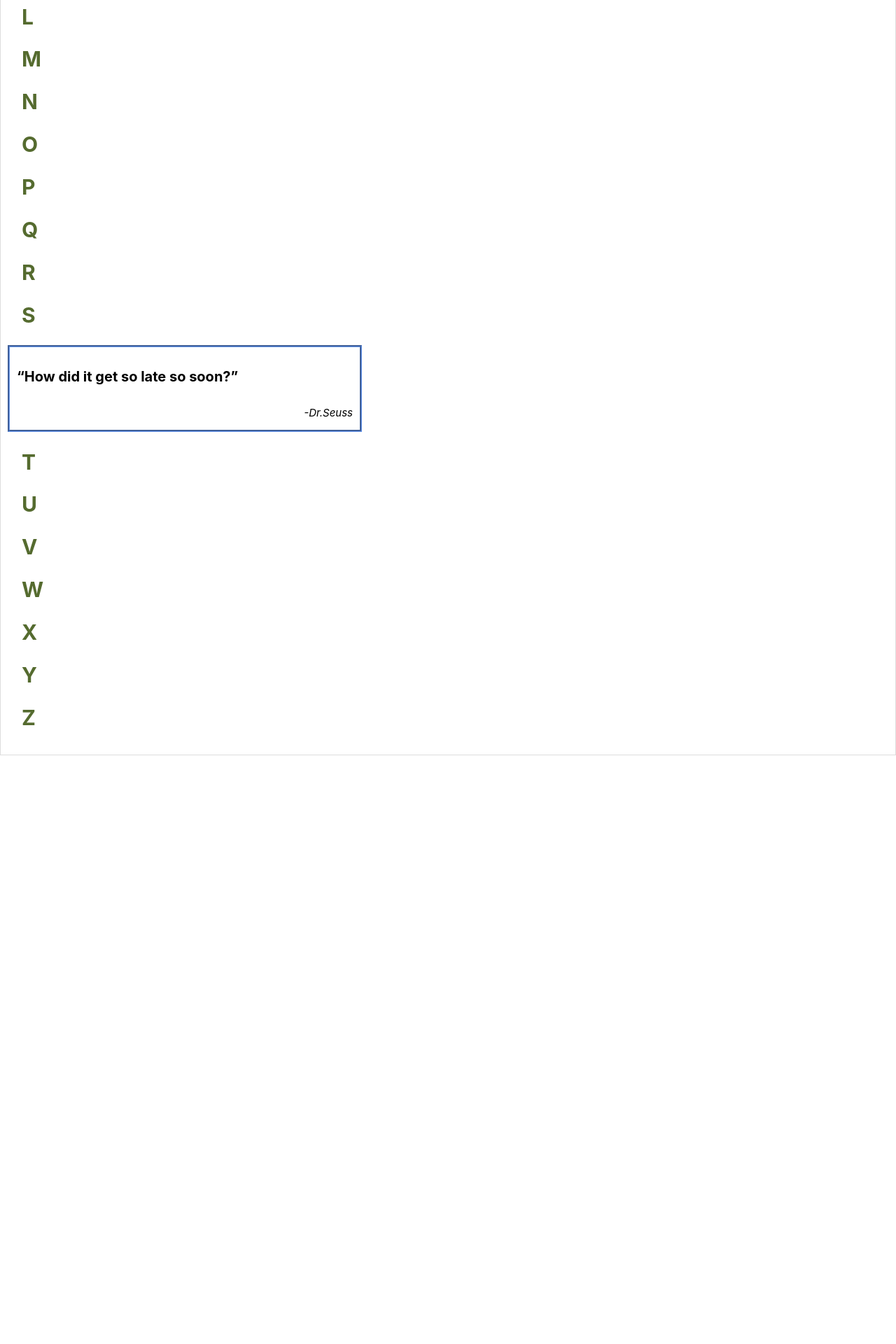
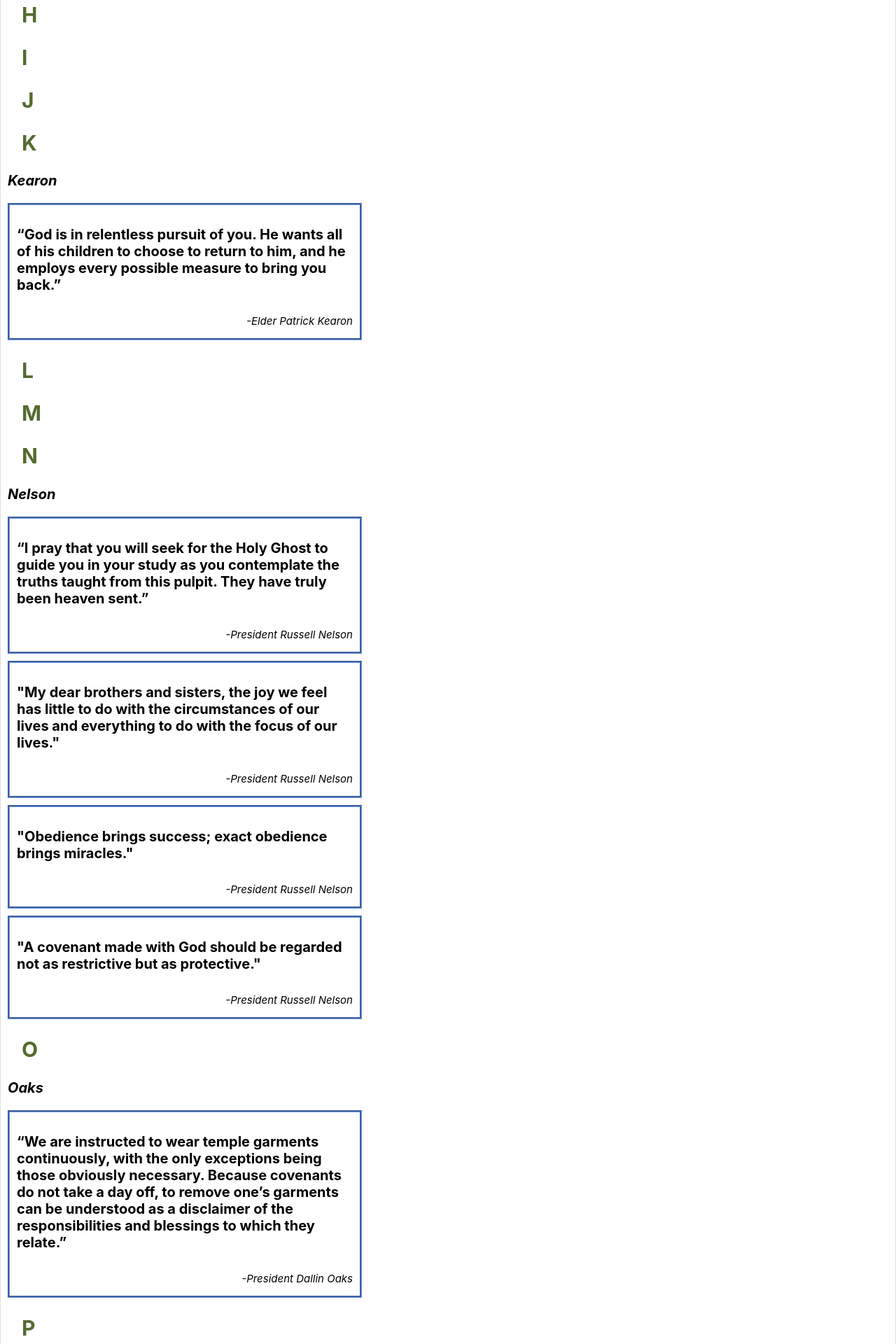
Before and after one commit to chloekprice/card_handling, a React (Create React App) app in the folder card-handling-app/: page / in a window 1280 px wide. Shown: the part 880-2800 px from the top of the page at 70% size. Before the commit the page ends 1959 px from the top, so only its background shows below. Built offline with nearby package versions, Linux system fonts and the light colour scheme.

Commit message:
work on alphabetical sort for author name

```diff
--- a/card-handling-app/src/App.css
+++ b/card-handling-app/src/App.css
@@ -8,10 +8,16 @@ h2.sort-name {
   color:darkolivegreen;
 }
 
+h3.author-name {
+  font-size: 20px;
+  font-style: italic;
+}
+
 div.quote {
   border-style: groove;
   border-color: cornflowerblue;
   width: 500px;
+  margin-bottom: 10px;
 }
 
 h3.quote-text {
--- a/card-handling-app/src/AuthorQuotes.jsx
+++ b/card-handling-app/src/AuthorQuotes.jsx
@@ -15,6 +15,11 @@ function authorAlphabeticalSort() {
         <div>
             <p>SORTED ALPHABETICALLY</p>
             <h2 class="sort-name">A</h2>
+                <h3 class="author-name">Angelou</h3>
+                    <div class="quote">
+                        <h3 class="quote-text">“I've learned that people will forget what you said, people will forget what you did, but people will never forget how you made them feel.”</h3>
+                        <p class="quote-author">-Mary Angelou</p>
+                    </div>
             <h2 class="sort-name">B</h2>
             <h2 class="sort-name">C</h2>
             <h2 class="sort-name">D</h2>
@@ -25,18 +30,65 @@ function authorAlphabeticalSort() {
             <h2 class="sort-name">I</h2>
             <h2 class="sort-name">J</h2>
             <h2 class="sort-name">K</h2>
+                <h3 class="author-name">Kearon</h3>
+                    <div class="quote">
+                        <h3 class="quote-text">“God is in relentless pursuit of you. He wants all of his children to choose to return to him, and he employs every possible measure to bring you back.”</h3>
+                        <p class="quote-author">-Elder Patrick Kearon</p>
+                    </div>
             <h2 class="sort-name">L</h2>
             <h2 class="sort-name">M</h2>
             <h2 class="sort-name">N</h2>
+                <h3 class="author-name">Nelson</h3>
+                    <div class="quote">
+                        <h3 class="quote-text">“I pray that you will seek for the Holy Ghost to guide you in your study as you contemplate the truths taught from this pulpit. They have truly been heaven sent.”</h3>
+                        <p class="quote-author">-President Russell Nelson</p>
+                    </div>
+                    <div class="quote">
+                        <h3 class="quote-text">"My dear brothers and sisters, the joy we feel has little to do with the circumstances of our lives and everything to do with the focus of our lives."</h3>
+                        <p class="quote-author">-President Russell Nelson</p>
+                    </div>
+                    <div class="quote">
+                        <h3 class="quote-text">"Obedience brings success; exact obedience brings miracles."</h3>
+                        <p class="quote-author">-President Russell Nelson</p>
+                    </div>
+                    <div class="quote">
+                        <h3 class="quote-text">"A covenant made with God should be regarded not as restrictive but as protective."</h3>
+                        <p class="quote-author">-President Russell Nelson</p>
+                    </div>
             <h2 class="sort-name">O</h2>
+                <h3 class="author-name">Oaks</h3>
+                    <div class="quote">
+                        <h3 class="quote-text">“We are instructed to wear temple garments continuously, with the only exceptions being those obviously necessary. Because covenants do not take a day off, to remove one’s garments can be understood as a disclaimer of the responsibilities and blessings to which they relate.”</h3>
+                        <p class="quote-author"> -President Dallin Oaks</p>
+                    </div>
             <h2 class="sort-name">P</h2>
             <h2 class="sort-name">Q</h2>
             <h2 class="sort-name">R</h2>
+                <h3 class="author-name">Rasband</h3>
+                    <div class="quote">
+                        <h3 class="quote-text">“In the heat of the moment, words can sting and sink painfully deep into the soul — and stay there. Our words on the internet, texting, social media or tweets, take on a life of their own. So be careful what you say and how you say it.”</h3>
+                        <p class="quote-author">-Elder Ronald Rasband</p>
+                    </div>
+                <h3 class="author-name">Renlund</h3>
+                    <div class="quote">
+                        <h3 class="quote-text">"Most people who are struggling know that they are struggling. We should not be judgmental; our judgment is neither helpful nor welcome, and it is most often ill-informed. … After all, we are all struggling in our own way. None of us earns salvation.”</h3>
+                        <p class="quote-author">-Elder Dale Renlund</p>
+                    </div>
             <h2 class="sort-name">S</h2>
-            <div class="quote">
-                <h3 class="quote-text">“How did it get so late so soon?”</h3>
-                <p class="quote-author">-Dr.Seuss</p>
-            </div>
+                <h3 class="author-name">Seuss</h3>
+                    <div class="quote">
+                        <h3 class="quote-text">“How did it get so late so soon?”</h3>
+                        <p class="quote-author">-Dr.Seuss</p>
+                    </div>
+                    <div class="quote">
+                        <h3 class="quote-text">"Don't cry because it's over. Smile because it happened."</h3>
+                        <p class="quote-author">-Dr.Seuss</p>
+                    </div>
+                <h3 class="author-name">Stevenson</h3>
+                    <div class="quote">
+                        <h3 class="quote-text">“Some are so focused on keeping the commandments that they show little tolerance of those they see as less righteous. Some find it difficult to love those who are choosing to live their lives outside of the covenant or even away from any religious participation.”</h3>
+                        <p class="quote-author">-Elder Gary Stevenson</p>
+                    </div>
             <h2 class="sort-name">T</h2>
             <h2 class="sort-name">U</h2>
             <h2 class="sort-name">V</h2>
```
Also changed, not shown: 1 other file (tests, documents, lock files or other folders).
